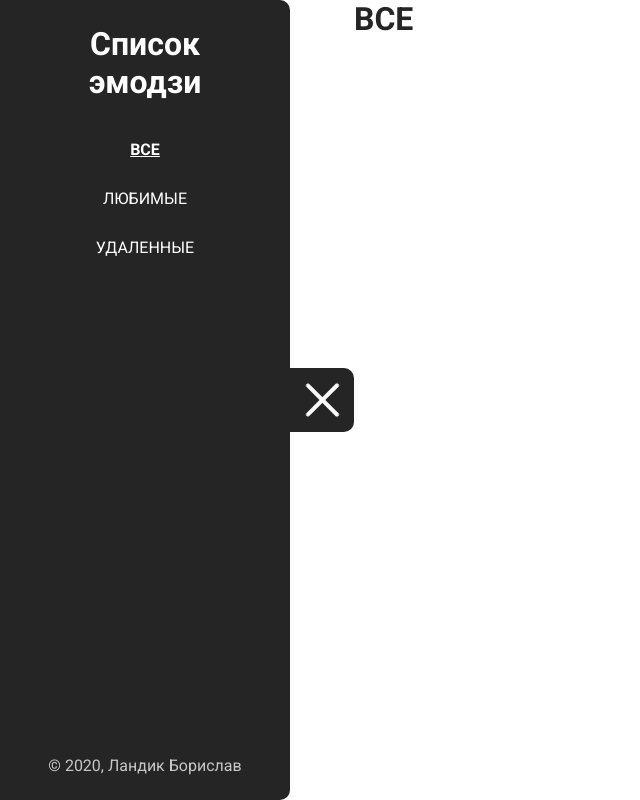
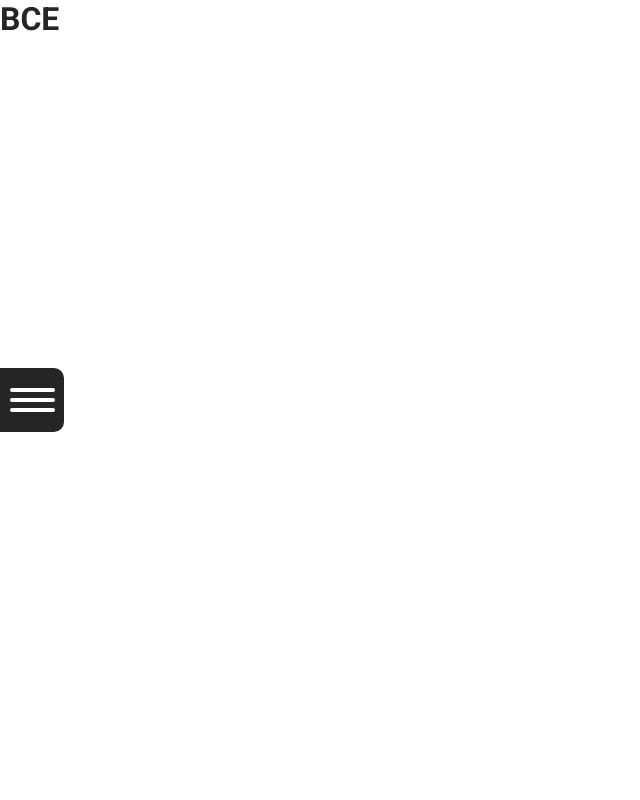
Before and after one commit to borislavlandik/emoji-list-task, an Angular app: page / in a window 1280 px wide. Shown: the whole page, without its empty margins (0-640 px from the left). Built offline with nearby package versions, Linux system fonts and the light colour scheme.

Commit message:
fix: change z-index

```diff
--- a/src/app/navigation/navigation.component.scss
+++ b/src/app/navigation/navigation.component.scss
@@ -5,9 +5,10 @@
   flex-direction: row;
   align-items: center;
 
-  position: sticky;
+  position: fixed;
   top: 0;
   left: 0;
+  z-index: 10;
 
   &__nav {
     $navigation-size: 290px;
--- a/src/app/navigation/navigation.component.ts
+++ b/src/app/navigation/navigation.component.ts
@@ -7,7 +7,7 @@ import { Component } from '@angular/core';
 })
 
 export class NavigationComponent {
-  isMenuOpen: boolean = true;
+  isMenuOpen: boolean = false;
 
   menuClick() {
     this.isMenuOpen = !this.isMenuOpen;
```
